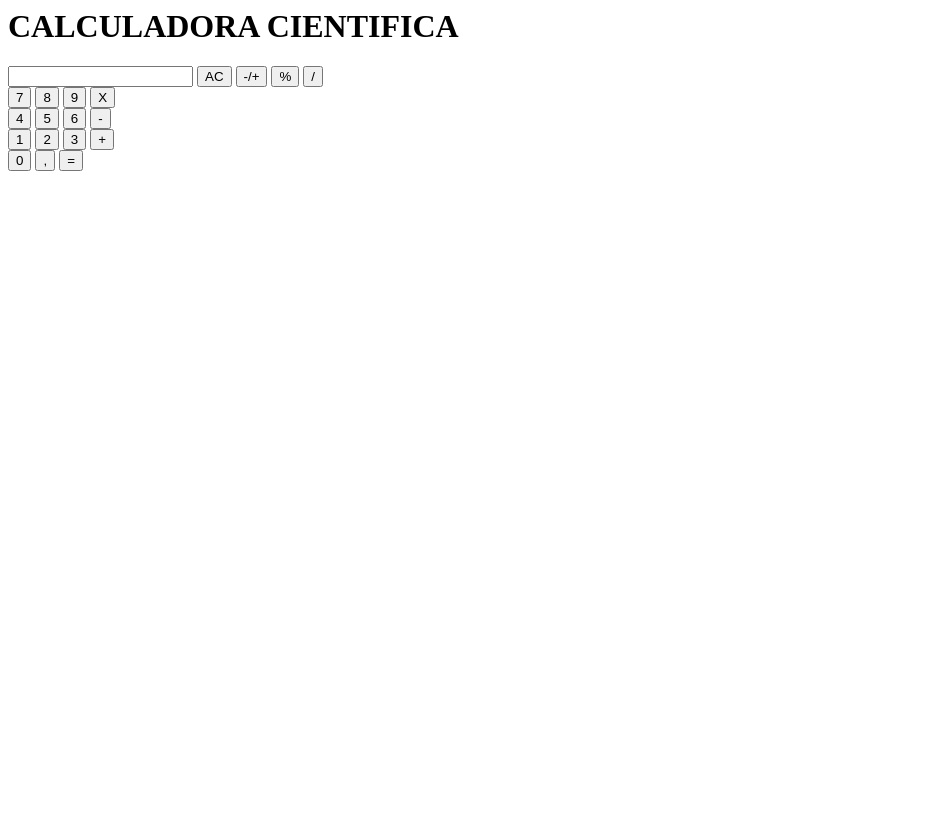
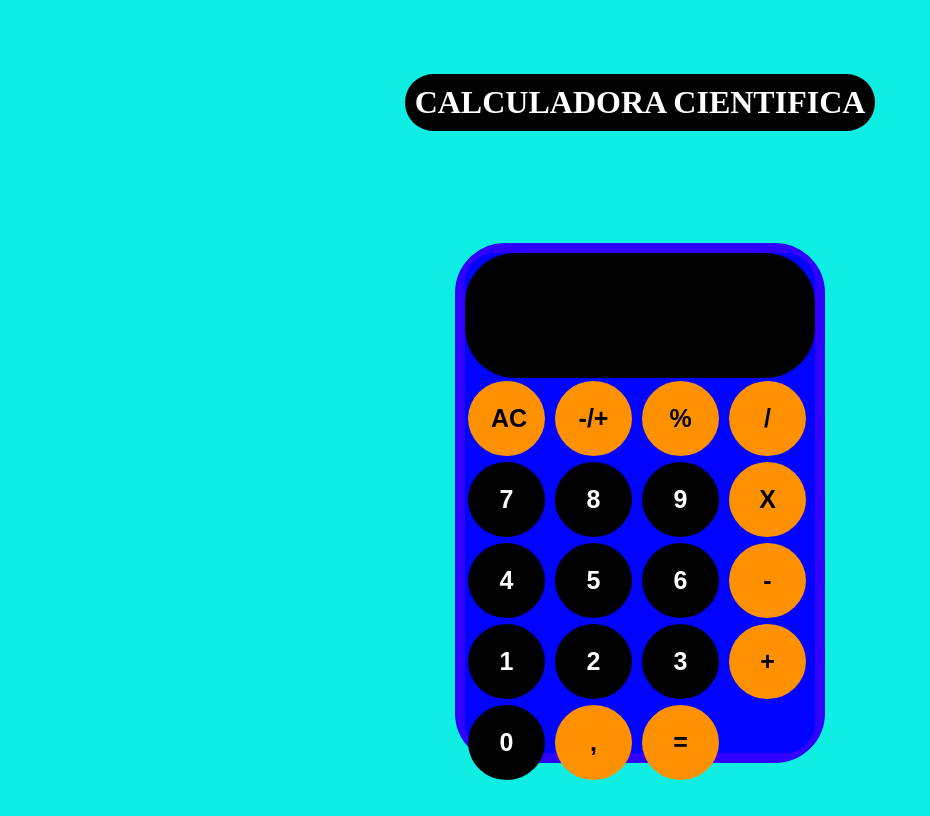
Before and after one commit to Jfer178/calculadora, a plain HTML site: page index.html in a window 1280 px wide. Shown: the whole page, without its empty margins (0-930 px from the left). Drawn offline with Linux system fonts and the light colour scheme; the site is published under a folder, as on GitHub Pages, so addresses that start at the root find nothing; a web font is replaced by a local one.

Commit message:
Update index.html

```diff
--- a/index.html
+++ b/index.html
@@ -2,7 +2,7 @@
 
         <head>
                 <title> CALCULADORA </title>
-                <link rel='stylesheet' type='text/css' media='screen' href='/style.css'>
+                <link rel='stylesheet' type='text/css' media='screen' href='style.css'>
 
 
                 <link rel="preconnect" href="https://fonts.gstatic.com" >
```
